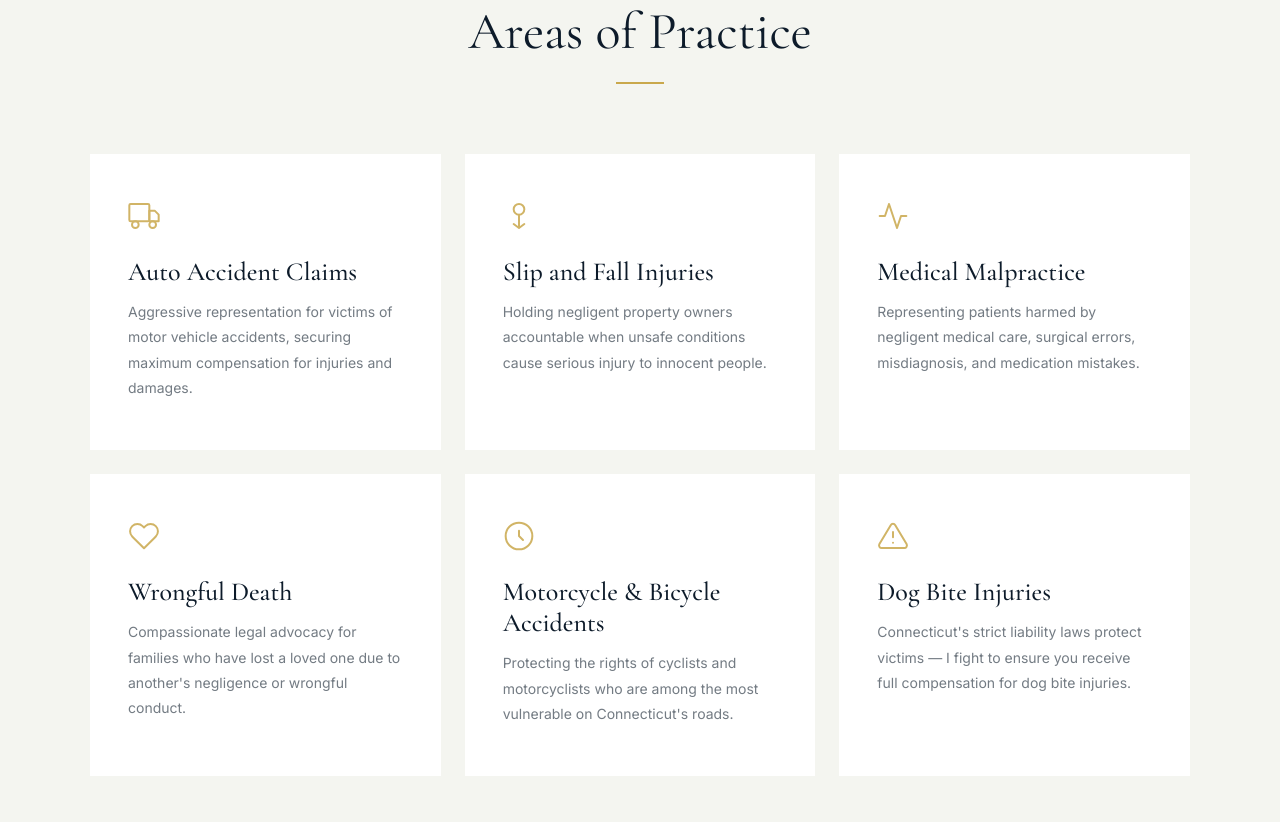
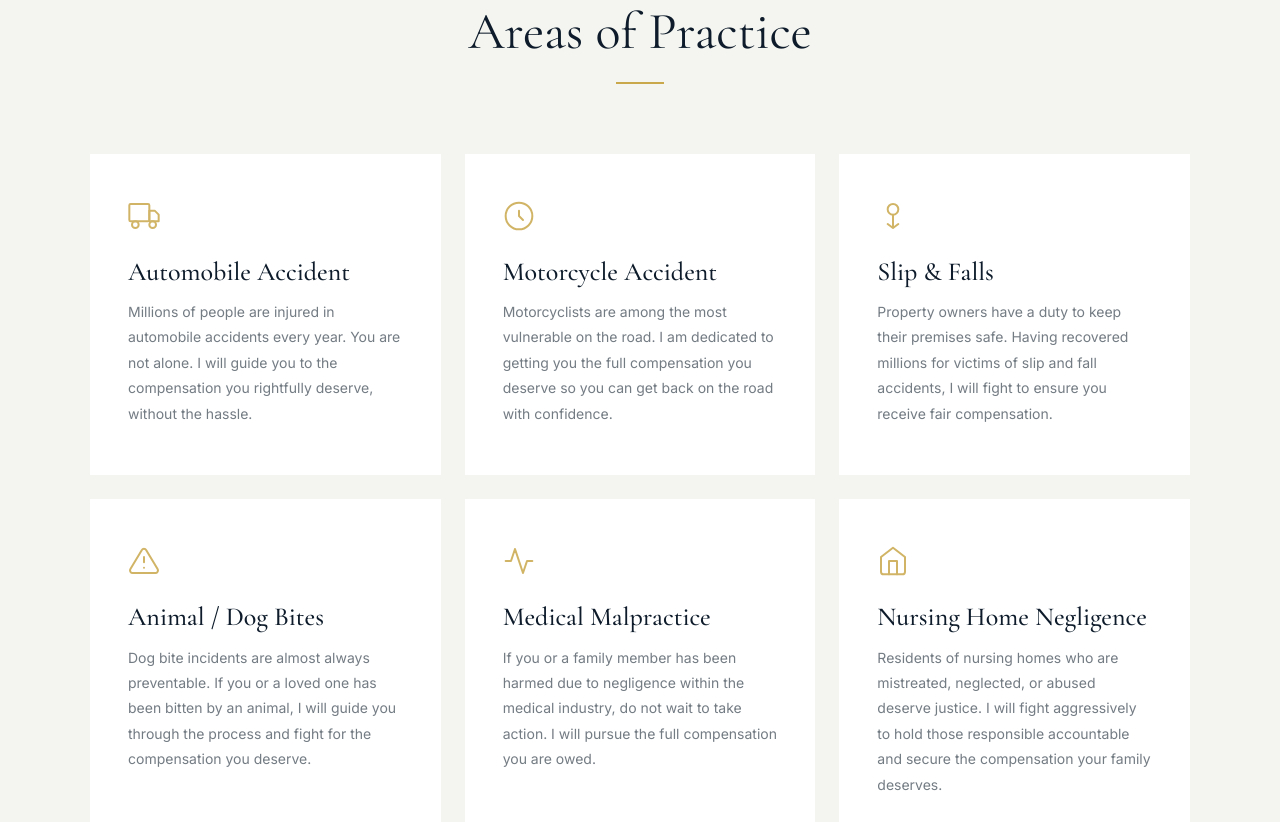
Before and after one commit to hugogreenect-dotcom/peterjbrown, a plain HTML site: page index.html in a window 1280 px wide. Shown: the part 1978-2800 px from the top of the page. Drawn offline with nearby package versions, Linux system fonts and the light colour scheme.

Commit message:
Expand practice areas to 9 cards

```diff
--- a/index.html
+++ b/index.html
@@ -687,55 +687,15 @@
   </div>
 
   <div class="practice-grid">
-
-    <div class="p-card">
-      <div class="p-icon">
-        <svg width="32" height="32" viewBox="0 0 24 24" fill="none" stroke="currentColor" stroke-width="1.5" stroke-linecap="round" stroke-linejoin="round"><rect x="1" y="3" width="15" height="13" rx="1"/><path d="M16 8h4l3 3v5h-7V8z"/><circle cx="5.5" cy="18.5" r="2.5"/><circle cx="18.5" cy="18.5" r="2.5"/></svg>
-      </div>
-      <h3 class="p-title">Auto Accident Claims</h3>
-      <p class="p-text">Aggressive representation for victims of motor vehicle accidents, securing maximum compensation for injuries and damages.</p>
-    </div>
-
-    <div class="p-card">
-      <div class="p-icon">
-        <svg width="32" height="32" viewBox="0 0 24 24" fill="none" stroke="currentColor" stroke-width="1.5" stroke-linecap="round" stroke-linejoin="round"><circle cx="12" cy="7" r="4"/><path d="M12 11v9"/><path d="M8 18l4 3 4-3"/></svg>
-      </div>
-      <h3 class="p-title">Slip and Fall Injuries</h3>
-      <p class="p-text">Holding negligent property owners accountable when unsafe conditions cause serious injury to innocent people.</p>
-    </div>
-
-    <div class="p-card">
-      <div class="p-icon">
-        <svg width="32" height="32" viewBox="0 0 24 24" fill="none" stroke="currentColor" stroke-width="1.5" stroke-linecap="round" stroke-linejoin="round"><path d="M22 12h-4l-3 9L9 3l-3 9H2"/></svg>
-      </div>
-      <h3 class="p-title">Medical Malpractice</h3>
-      <p class="p-text">Representing patients harmed by negligent medical care, surgical errors, misdiagnosis, and medication mistakes.</p>
-    </div>
-
-    <div class="p-card">
-      <div class="p-icon">
-        <svg width="32" height="32" viewBox="0 0 24 24" fill="none" stroke="currentColor" stroke-width="1.5" stroke-linecap="round" stroke-linejoin="round"><path d="M20.84 4.61a5.5 5.5 0 0 0-7.78 0L12 5.67l-1.06-1.06a5.5 5.5 0 0 0-7.78 7.78l1.06 1.06L12 21.23l7.78-7.78 1.06-1.06a5.5 5.5 0 0 0 0-7.78z"/></svg>
-      </div>
-      <h3 class="p-title">Wrongful Death</h3>
-      <p class="p-text">Compassionate legal advocacy for families who have lost a loved one due to another's negligence or wrongful conduct.</p>
-    </div>
-
-    <div class="p-card">
-      <div class="p-icon">
-        <svg width="32" height="32" viewBox="0 0 24 24" fill="none" stroke="currentColor" stroke-width="1.5" stroke-linecap="round" stroke-linejoin="round"><circle cx="12" cy="12" r="10"/><path d="M12 8v4l3 3"/></svg>
-      </div>
-      <h3 class="p-title">Motorcycle &amp; Bicycle Accidents</h3>
-      <p class="p-text">Protecting the rights of cyclists and motorcyclists who are among the most vulnerable on Connecticut's roads.</p>
-    </div>
-
-    <div class="p-card">
-      <div class="p-icon">
-        <svg width="32" height="32" viewBox="0 0 24 24" fill="none" stroke="currentColor" stroke-width="1.5" stroke-linecap="round" stroke-linejoin="round"><path d="M10.29 3.86L1.82 18a2 2 0 0 0 1.71 3h16.94a2 2 0 0 0 1.71-3L13.71 3.86a2 2 0 0 0-3.42 0z"/><line x1="12" y1="9" x2="12" y2="13"/><line x1="12" y1="17" x2="12.01" y2="17"/></svg>
-      </div>
-      <h3 class="p-title">Dog Bite Injuries</h3>
-      <p class="p-text">Connecticut's strict liability laws protect victims — I fight to ensure you receive full compensation for dog bite injuries.</p>
-    </div>
-
+    <div class="p-card"><div class="p-icon"><svg width="32" height="32" viewBox="0 0 24 24" fill="none" stroke="currentColor" stroke-width="1.5" stroke-linecap="round" stroke-linejoin="round"><rect x="1" y="3" width="15" height="13" rx="1"/><path d="M16 8h4l3 3v5h-7V8z"/><circle cx="5.5" cy="18.5" r="2.5"/><circle cx="18.5" cy="18.5" r="2.5"/></svg></div><h3 class="p-title">Automobile Accident</h3><p class="p-text">Millions of people are injured in automobile accidents every year. You are not alone. I will guide you to the compensation you rightfully deserve, without the hassle.</p></div>
+    <div class="p-card"><div class="p-icon"><svg width="32" height="32" viewBox="0 0 24 24" fill="none" stroke="currentColor" stroke-width="1.5" stroke-linecap="round" stroke-linejoin="round"><circle cx="12" cy="12" r="10"/><path d="M12 8v4l3 3"/></svg></div><h3 class="p-title">Motorcycle Accident</h3><p class="p-text">Motorcyclists are among the most vulnerable on the road. I am dedicated to getting you the full compensation you deserve so you can get back on the road with confidence.</p></div>
+    <div class="p-card"><div class="p-icon"><svg width="32" height="32" viewBox="0 0 24 24" fill="none" stroke="currentColor" stroke-width="1.5" stroke-linecap="round" stroke-linejoin="round"><circle cx="12" cy="7" r="4"/><path d="M12 11v9"/><path d="M8 18l4 3 4-3"/></svg></div><h3 class="p-title">Slip &amp; Falls</h3><p class="p-text">Property owners have a duty to keep their premises safe. Having recovered millions for victims of slip and fall accidents, I will fight to ensure you receive fair compensation.</p></div>
+    <div class="p-card"><div class="p-icon"><svg width="32" height="32" viewBox="0 0 24 24" fill="none" stroke="currentColor" stroke-width="1.5" stroke-linecap="round" stroke-linejoin="round"><path d="M10.29 3.86L1.82 18a2 2 0 0 0 1.71 3h16.94a2 2 0 0 0 1.71-3L13.71 3.86a2 2 0 0 0-3.42 0z"/><line x1="12" y1="9" x2="12" y2="13"/><line x1="12" y1="17" x2="12.01" y2="17"/></svg></div><h3 class="p-title">Animal / Dog Bites</h3><p class="p-text">Dog bite incidents are almost always preventable. If you or a loved one has been bitten by an animal, I will guide you through the process and fight for the compensation you deserve.</p></div>
+    <div class="p-card"><div class="p-icon"><svg width="32" height="32" viewBox="0 0 24 24" fill="none" stroke="currentColor" stroke-width="1.5" stroke-linecap="round" stroke-linejoin="round"><path d="M22 12h-4l-3 9L9 3l-3 9H2"/></svg></div><h3 class="p-title">Medical Malpractice</h3><p class="p-text">If you or a family member has been harmed due to negligence within the medical industry, do not wait to take action. I will pursue the full compensation you are owed.</p></div>
+    <div class="p-card"><div class="p-icon"><svg width="32" height="32" viewBox="0 0 24 24" fill="none" stroke="currentColor" stroke-width="1.5" stroke-linecap="round" stroke-linejoin="round"><path d="M3 9l9-7 9 7v11a2 2 0 0 1-2 2H5a2 2 0 0 1-2-2z"/><polyline points="9 22 9 12 15 12 15 22"/></svg></div><h3 class="p-title">Nursing Home Negligence</h3><p class="p-text">Residents of nursing homes who are mistreated, neglected, or abused deserve justice. I will fight aggressively to hold those responsible accountable and secure the compensation your family deserves.</p></div>
+    <div class="p-card"><div class="p-icon"><svg width="32" height="32" viewBox="0 0 24 24" fill="none" stroke="currentColor" stroke-width="1.5" stroke-linecap="round" stroke-linejoin="round"><path d="M12 22s8-4 8-10V5l-8-3-8 3v7c0 6 8 10 8 10z"/></svg></div><h3 class="p-title">Legal Malpractice</h3><p class="p-text">When an attorney fails to competently represent you and you suffer harm as a result, you have rights. I will hold negligent legal professionals accountable for the damage they have caused.</p></div>
+    <div class="p-card"><div class="p-icon"><svg width="32" height="32" viewBox="0 0 24 24" fill="none" stroke="currentColor" stroke-width="1.5" stroke-linecap="round" stroke-linejoin="round"><rect x="2" y="7" width="20" height="14" rx="2"/><path d="M16 7V5a2 2 0 0 0-2-2h-4a2 2 0 0 0-2 2v2"/></svg></div><h3 class="p-title">Worker's Compensation</h3><p class="p-text">If you were injured on the job, you have a right to compensation. I will cut through the complexity and ensure your employer and their insurer meet their full legal obligations.</p></div>
+    <div class="p-card"><div class="p-icon"><svg width="32" height="32" viewBox="0 0 24 24" fill="none" stroke="currentColor" stroke-width="1.5" stroke-linecap="round" stroke-linejoin="round"><path d="M20.84 4.61a5.5 5.5 0 0 0-7.78 0L12 5.67l-1.06-1.06a5.5 5.5 0 0 0-7.78 7.78l1.06 1.06L12 21.23l7.78-7.78 1.06-1.06a5.5 5.5 0 0 0 0-7.78z"/></svg></div><h3 class="p-title">Product Liability</h3><p class="p-text">Injured by a defective or falsely marketed product? Manufacturers must be held accountable. I will pursue the full compensation you deserve, quickly and efficiently.</p></div>
   </div>
 </section>
 
```
